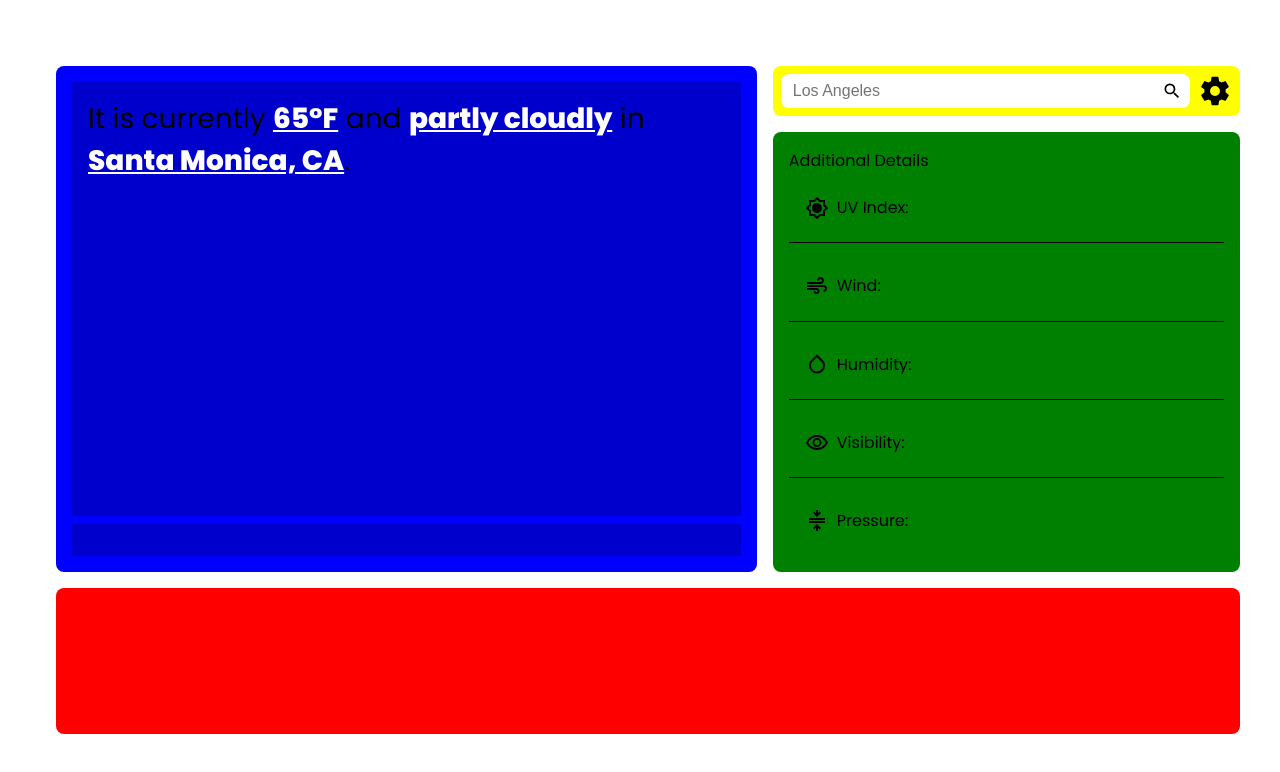
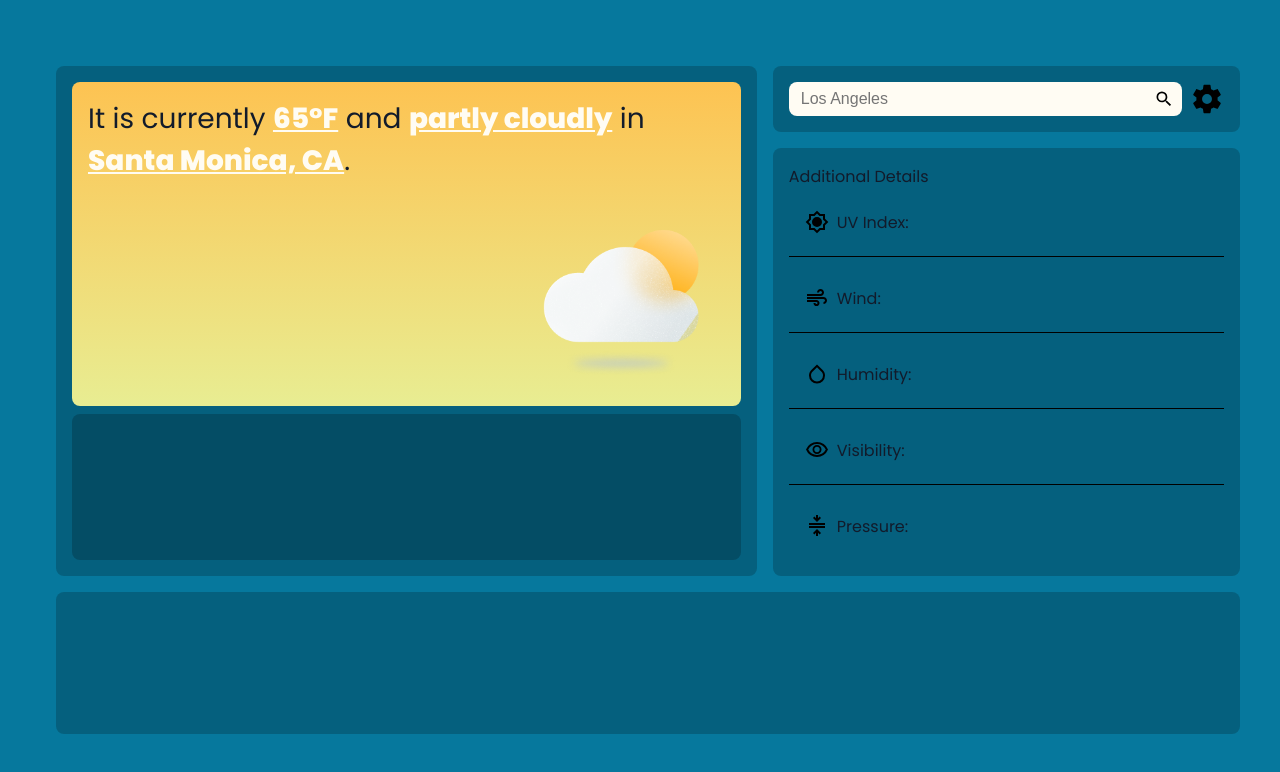
Before and after one commit to datderek/weatherman, a website built with webpack: page src/index.html in a window 1280 px wide. Built offline with nearby package versions, Linux system fonts and the light colour scheme; no server answers.

Commit message:
Add style to current details section

```diff
--- a/src/index.html
+++ b/src/index.html
@@ -13,6 +13,7 @@
         <p>
           It is currently <span id="current-temperature">65°F</span> and <span id="current-condition">Partly Cloudly</span> in <span id="current-location">Santa Monica, CA</span>.
         </p>
+        <div><img src="./symbols/05.partial-cloudy-light.png" alt=""></div>
       </div>
       <div id="hourly">
         <ul id="hourly-list">
--- a/src/style.css
+++ b/src/style.css
@@ -2,6 +2,10 @@
 
 :root {
   font-family: "Poppins", sans-serif;
+  --floral-white: #FFFCF3;
+  --cerulean: #06789D;
+  --rich-black: #121B2B;
+  --columbia-blue: #C5D2E7;
 }
 
 * {
@@ -11,6 +15,7 @@
   font-size: inherit;
   font-weight: normal;
   list-style-type: none;
+  color: var(--rich-black);
 }
 
 body {
@@ -18,6 +23,7 @@
   display: flex;
   justify-content: center;
   align-items: center;
+  background-color: var(--cerulean);
 }
 
 main {
@@ -30,7 +36,7 @@
   gap: 1rem;
 }
 
-#current, #forecast, #controls, #additional-details {
+#current, #forecast, #controls, #additional-details, #details, #hourly, .forecast-details {
   border-radius: 0.5rem;
 }
 
@@ -40,7 +46,7 @@
 #current {
   grid-row: 1 / 3;
   padding: 1rem;
-  background-color: blue;
+  background-color: rgba(0,0,0,0.2);
   display: flex;
   flex-direction: column;
   justify-content: space-between;
@@ -49,17 +55,36 @@
 
 #details {
   flex: 1;
-  background-color: rgba(0,0,0,0.2);
+  background: linear-gradient(to bottom,  #fdc352 0%,#e8ed92 100%);
   padding: 1rem;
+  display: flex;
+  flex-direction: column;
+  align-items: center;
+  overflow: hidden;
 }
 
 #details > p {
   font-size: 1.75rem;
 }
 
+#details > div {
+  flex: 1;
+  width: 100%;
+  overflow: hidden;
+  position: relative;
+}
+
+#details > div > img {
+  display: block;
+  max-height: 100%;
+  position: absolute;
+  bottom: 0;
+  right: 0;
+}
+
 #current-location, #current-condition, #current-temperature {
   font-weight: 800;
-  color: white;
+  color: var(--floral-white);
   text-decoration: underline;
 }
 
@@ -71,6 +96,7 @@
  * Hourly Information Section
  */
 #hourly {
+  flex: 0 0 calc(130px + 1rem);
   background-color: rgba(0,0,0,0.2);
   padding: 1rem;
 }
@@ -93,9 +119,8 @@
 }
 
 .hourly-details > div {
-  height: 70px;
   width: 100%;
-  background-color: yellow;
+  background-color: rgba(0,0,0,0.2);
 }
 
 .hourly-details > span:last-child {
@@ -109,7 +134,7 @@
   grid-row: 3;
   grid-column: 1 / 3;
   padding: 1rem;
-  background-color: red;
+  background-color: rgba(0,0,0,0.2);
   display: flex;
   gap: 0.5rem;
 }
@@ -141,8 +166,8 @@
  * Controls Section
  */
 #controls {
-  background-color: yellow;
-  padding: 0.5rem;
+  background-color: rgba(0,0,0,0.2);
+  padding: 1.0rem;
   display: flex;
   justify-content: space-between;
   gap: 0.5rem;
@@ -162,12 +187,13 @@
   width: 100%;
   padding: 0.5rem 0.75rem;
   border-radius: 0.5rem;
+  background-color: var(--floral-white);
 }
 
 #search-button {
   outline: none;
   border: none;
-  background-color: white;
+  background-color: transparent;
   position: absolute;
   right: 0.5rem;
   top: 50%;
@@ -184,6 +210,7 @@
   border: none;
   background-color: transparent;
   aspect-ratio: 1 / 1;
+
 }
 
 #settings-button > img {
@@ -196,7 +223,7 @@
  */
 #additional-details {
   padding: 1rem;
-  background-color: green;
+  background-color: rgba(0,0,0,0.2);
   display: flex;
   flex-direction: column;
 }
@@ -243,14 +270,16 @@
   }
 
   #current {
+    flex: none;
     height: 35rem;
   }
 
   #additional-details {
+    flex: none;
     height: 25rem;
   }
 
   #forecast {
-    height: 15rem;
+    height: 10rem;
   }
 }
```
Also changed, not shown: src/symbols/05.partial-cloudy-light.png (added).
